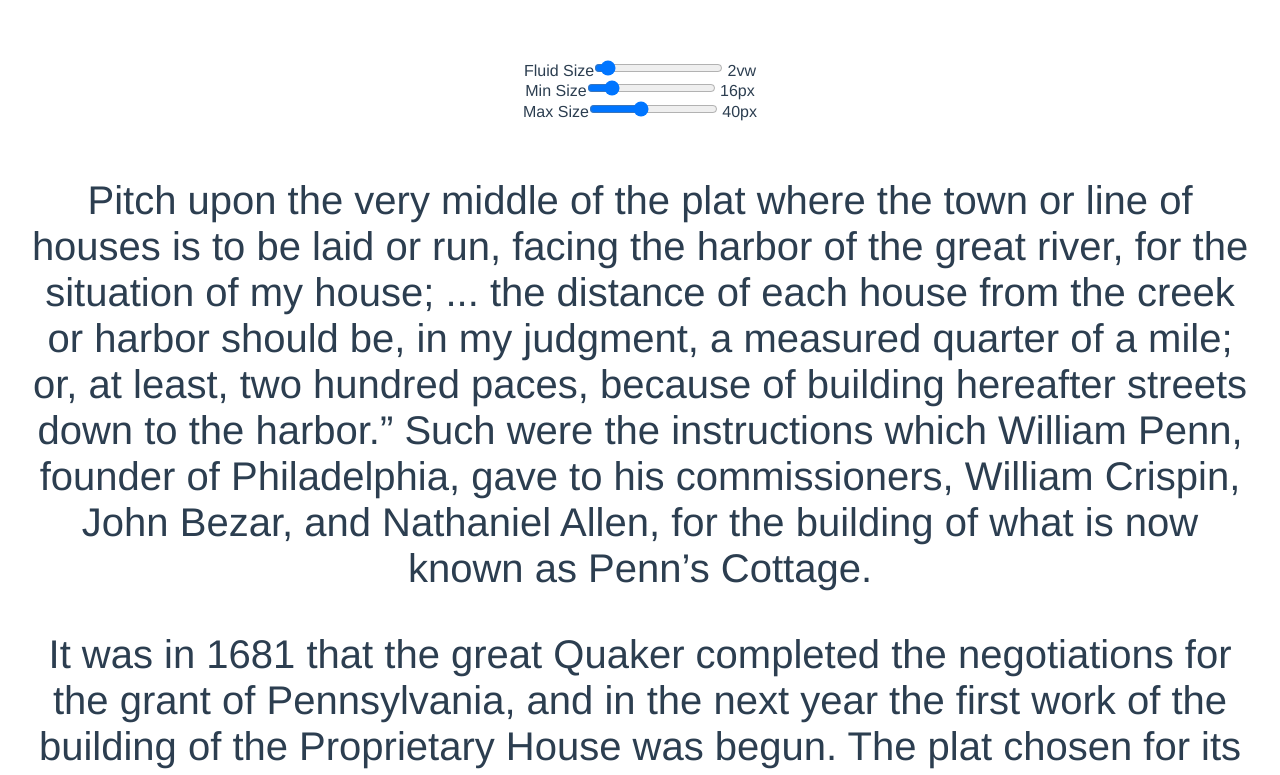
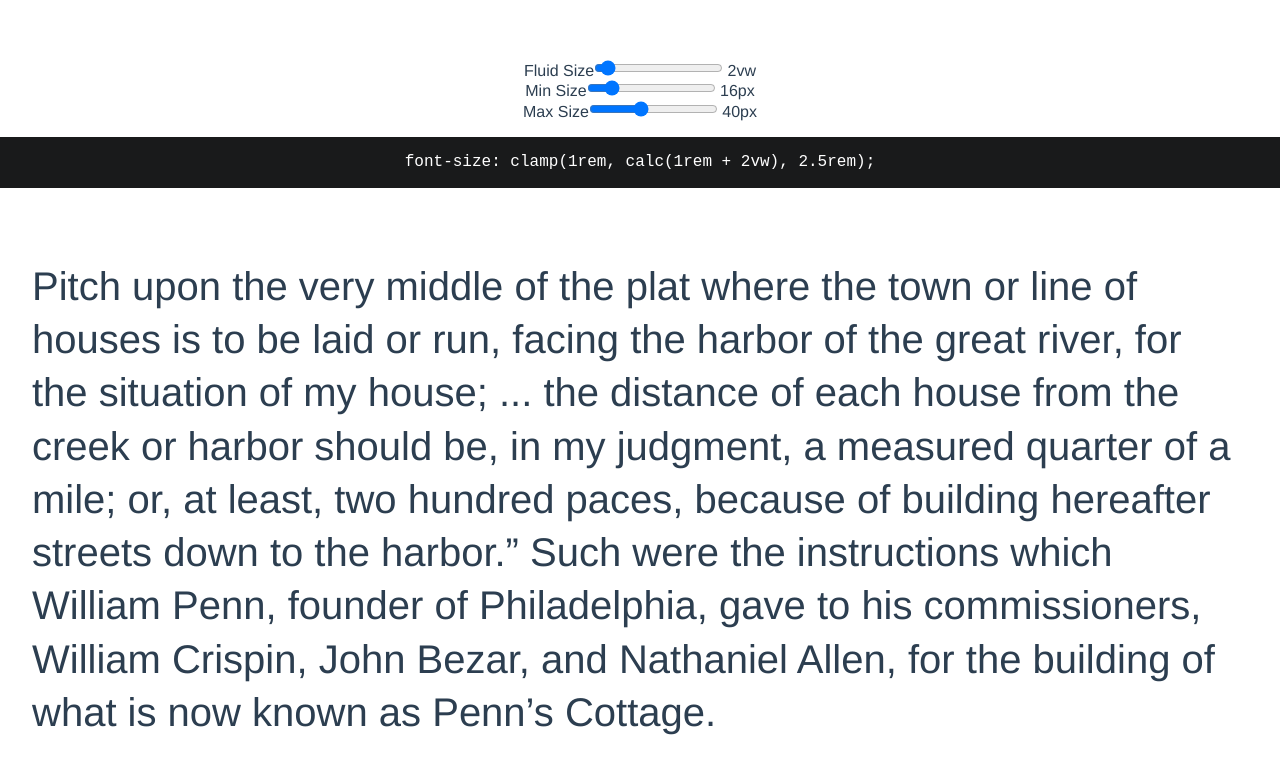
Before and after one commit to bdnorris/fluid-type-tester, a Vue app: page / in a window 1280 px wide. Shown: the top 775 px of the page. Built offline with nearby package versions, Linux system fonts and the light colour scheme.

Commit message:
show the code

```diff
--- a/src/components/TypePreview.vue
+++ b/src/components/TypePreview.vue
@@ -16,10 +16,12 @@
       {{ maxSize }}px
     </div>
   </div>
+  <div class="code">
+    <pre>font-size: clamp({{minSizeRem}}rem, calc(1rem + {{fluidSize}}vw), {{maxSizeRem}}rem);</pre>
+  </div>
 	<div class="preview" ref="preview">
     <p>Pitch upon the very middle of the plat where the town or line of houses is to be laid or run, facing the harbor of the great river, for the situation of my house; ... the distance of each house from the creek or harbor should be, in my judgment, a measured quarter of a mile; or, at least, two hundred paces, because of building hereafter streets down to the harbor.” Such were the instructions which William Penn, founder of Philadelphia, gave to his commissioners, William Crispin, John Bezar, and Nathaniel Allen, for the building of what is now known as Penn’s Cottage.</p>
     <p>It was in 1681 that the great Quaker completed the negotiations for the grant of Pennsylvania, and in the next year the first work of the building of the Proprietary House was begun. The plat chosen for its site was the one bounded by Front, Chestnut, Letitia, and High streets, the last now being named Market. In the place of the little cottage and its surrounding yard there is, to-day, one of the most thickly-built portions of Philadelphia. But the true centre of the city, at one time radiating from this point, has now, owing to the growth of two hundred years, moved a mile to the westward.</p>
-    <p>According to one tradition, the Penn or Letitia House was the first brick building erected in Philadelphia; to another, it was the first house to have a cellar. The name, “Letitia,” was given to it by Penn himself, as the house was intended eventually to be the portion of his daughter, Letitia. It is from this source, too, that Letitia Street gets its name.</p>
   </div>
 </template>
 
@@ -34,10 +36,10 @@ export default {
     }
   },
   computed: {
-    minSizePx() {
+    minSizeRem() {
       return this.minSize / 16
     },
-    maxSizePx() {
+    maxSizeRem() {
       return this.maxSize / 16
     }
   },
@@ -45,10 +47,10 @@ export default {
     fluidSize(newValue) {
       this.$refs.preview.style.setProperty('--fluid-size', newValue  + 'vw')
     },
-    minSizePx(newValue) {
+    minSizeRem(newValue) {
       this.$refs.preview.style.setProperty('--min-size', newValue + 'rem')
     },
-    maxSizePx(newValue) {
+    maxSizeRem(newValue) {
       this.$refs.preview.style.setProperty('--max-size', newValue + 'rem')
     },
   },
@@ -63,17 +65,25 @@ export default {
   --fluid-size: 3vw;
   --min-size: 1rem;
   --max-size: 2.5rem;
-	padding: 1em max(1.5rem, (50vw - 960px) / 2);
+	padding: 1em max(2rem, (50vw - 960px) / 2);
 	/* max-width: 85%; */
 	/* overflow: scroll; */
 	/* resize: both; */
 }
 p {
-    font-size: clamp(
+  text-align: left;
+  line-height: 1.333;
+  font-size: clamp(
     var(--min-size, 1rem),
     calc(1rem + var(--fluid-size, 3vw)),
     var(--max-size, 2rem)
   );
 }
+pre {
+  /* text-align: left; */
+  background-color: rgb(25, 26, 27);
+  color: white;
+  padding: 1em;
+}
 
 </style>
```
